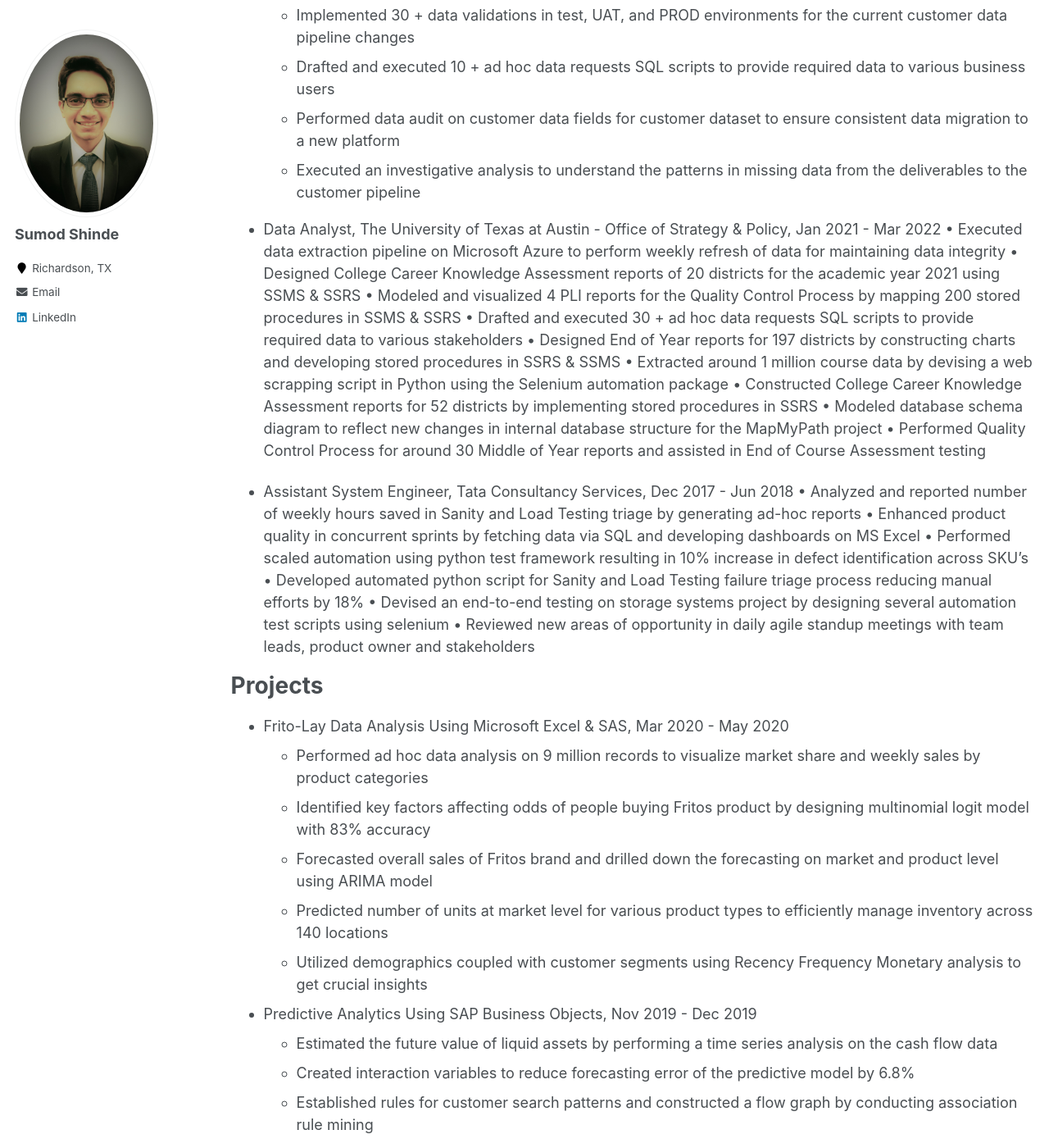
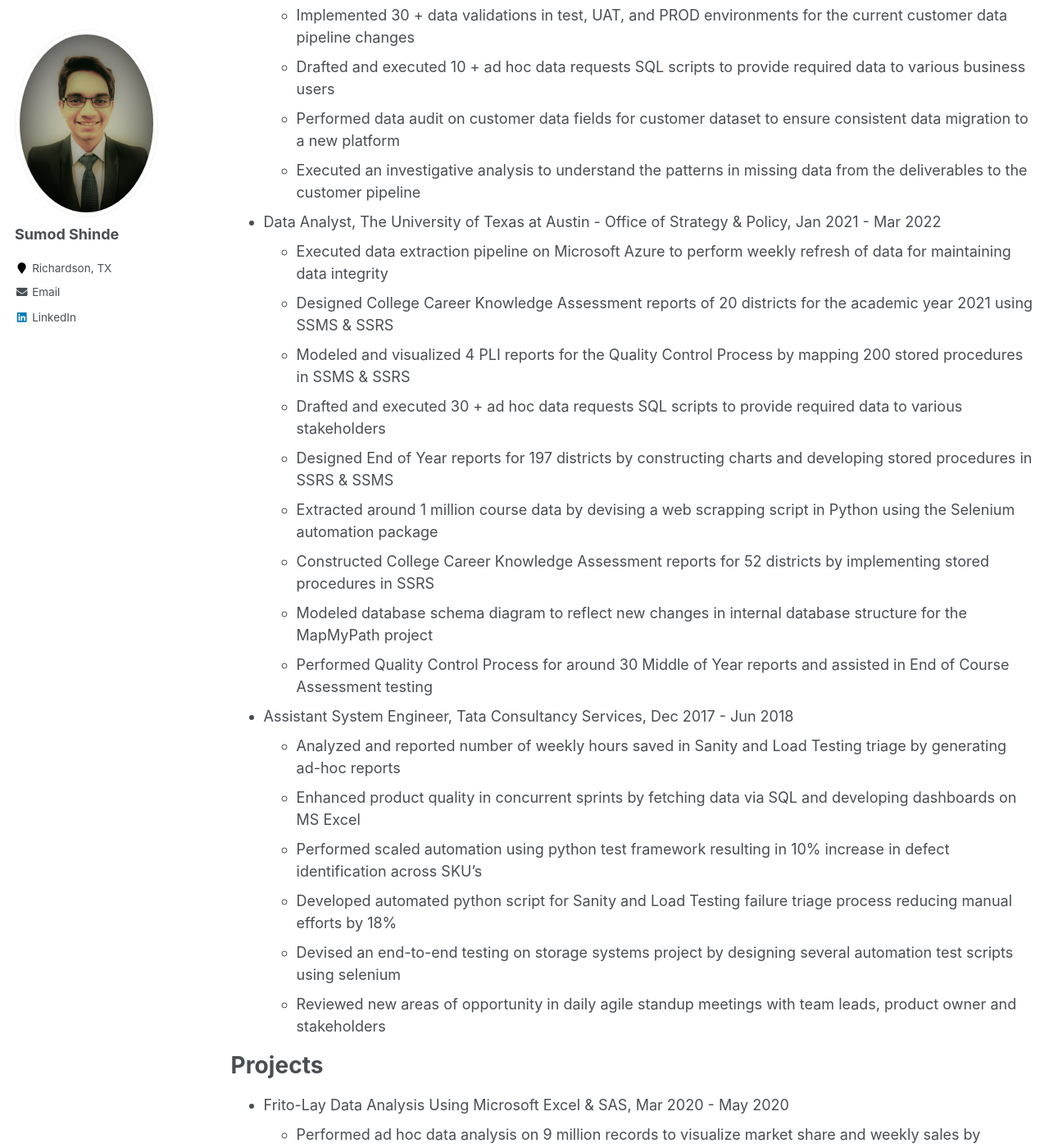
Before and after one commit to sumodshinde/sumodshinde.github.io, a Jekyll site: the page built from _pages/cv.md, in a window 1280 px wide and 1400 px high, scrolled down 986 px. Shown: the whole window at 82% size. Built offline with Jekyll 4.4.1, drawn with Linux system fonts in a browser that asks for light colours.

Commit message:
Update cv.md
Updated for better presentation

```diff
--- a/_pages/cv.md
+++ b/_pages/cv.md
@@ -36,23 +36,23 @@
   *	Executed an investigative analysis to understand the patterns in missing data from the deliverables to the customer pipeline
 
 * Data Analyst, The University of Texas at Austin - Office of Strategy & Policy, Jan 2021 - Mar 2022
-  •	Executed data extraction pipeline on Microsoft Azure to perform weekly refresh of data for maintaining data integrity
-  •	Designed College Career Knowledge Assessment reports of 20 districts for the academic year 2021 using SSMS & SSRS
-  •	Modeled and visualized 4 PLI reports for the Quality Control Process by mapping 200 stored procedures in SSMS & SSRS
-  •	Drafted and executed 30 + ad hoc data requests SQL scripts to provide required data to various stakeholders
-  •	Designed End of Year reports for 197 districts by constructing charts and developing stored procedures in SSRS & SSMS
-  •	Extracted around 1 million course data by devising a web scrapping script in Python using the Selenium automation package
-  •	Constructed College Career Knowledge Assessment reports for 52 districts by implementing stored procedures in SSRS
-  •	Modeled database schema diagram to reflect new changes in internal database structure for the MapMyPath project
-  •	Performed Quality Control Process for around 30 Middle of Year reports and assisted in End of Course Assessment testing
+  *	Executed data extraction pipeline on Microsoft Azure to perform weekly refresh of data for maintaining data integrity
+  *	Designed College Career Knowledge Assessment reports of 20 districts for the academic year 2021 using SSMS & SSRS
+  *	Modeled and visualized 4 PLI reports for the Quality Control Process by mapping 200 stored procedures in SSMS & SSRS
+  *	Drafted and executed 30 + ad hoc data requests SQL scripts to provide required data to various stakeholders
+  *	Designed End of Year reports for 197 districts by constructing charts and developing stored procedures in SSRS & SSMS
+  *	Extracted around 1 million course data by devising a web scrapping script in Python using the Selenium automation package
+  *	Constructed College Career Knowledge Assessment reports for 52 districts by implementing stored procedures in SSRS
+  *	Modeled database schema diagram to reflect new changes in internal database structure for the MapMyPath project
+  *	Performed Quality Control Process for around 30 Middle of Year reports and assisted in End of Course Assessment testing
 
 * Assistant System Engineer, Tata Consultancy Services, Dec 2017 - Jun 2018
-  •	Analyzed and reported number of weekly hours saved in Sanity and Load Testing triage by generating ad-hoc reports
-  •	Enhanced product quality in concurrent sprints by fetching data via SQL and developing dashboards on MS Excel
-  •	Performed scaled automation using python test framework resulting in 10% increase in defect identification across SKU’s
-  •	Developed automated python script for Sanity and Load Testing failure triage process reducing manual efforts by 18%
-  •	Devised an end-to-end testing on storage systems project by designing several automation test scripts using selenium
-  •	Reviewed new areas of opportunity in daily agile standup meetings with team leads, product owner and stakeholders
+  *	Analyzed and reported number of weekly hours saved in Sanity and Load Testing triage by generating ad-hoc reports
+  *	Enhanced product quality in concurrent sprints by fetching data via SQL and developing dashboards on MS Excel
+  *	Performed scaled automation using python test framework resulting in 10% increase in defect identification across SKU’s
+  *	Developed automated python script for Sanity and Load Testing failure triage process reducing manual efforts by 18%
+  *	Devised an end-to-end testing on storage systems project by designing several automation test scripts using selenium
+  *	Reviewed new areas of opportunity in daily agile standup meetings with team leads, product owner and stakeholders
 
 Projects
 ======
```
